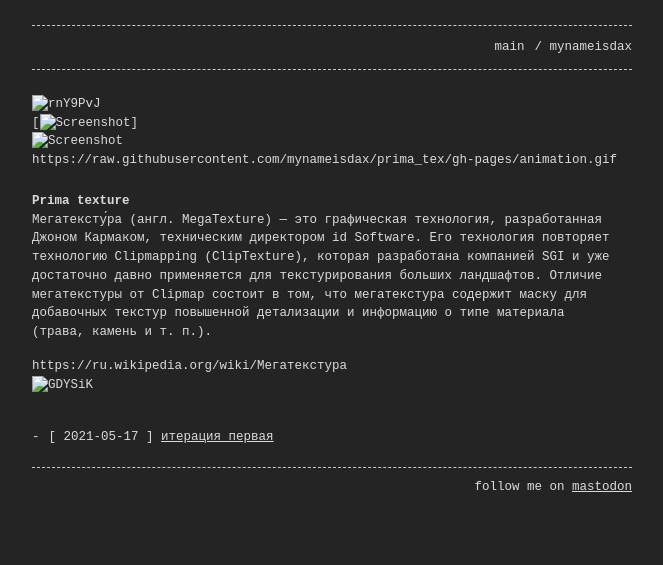
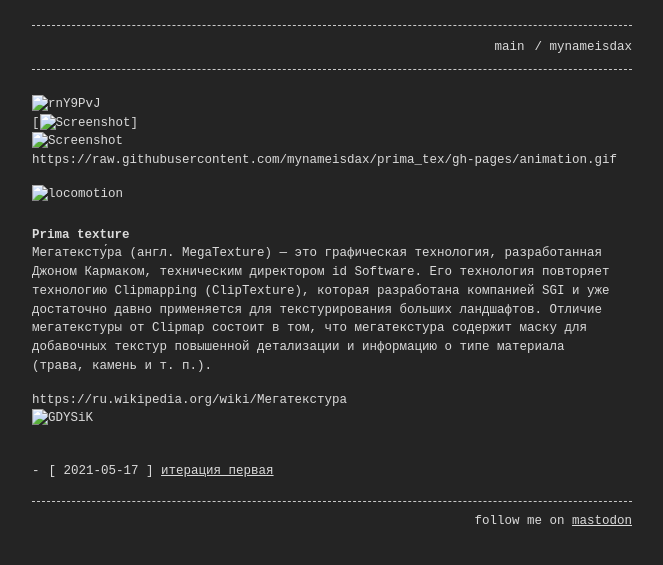
Before and after one commit to mynameisdax/prima_tex, a Jekyll site: the page built from index.md, in a window 1280 px wide. Shown: the top 565 px of the page, without its empty margins (308-971 px from the left). Built offline with Jekyll 4.4.1, drawn with Linux system fonts in a browser that asks for light colours.

Commit message:
Update index.md

```diff
--- a/index.md
+++ b/index.md
@@ -9,6 +9,9 @@ permalink: /
 <img src="https://raw.githubusercontent.com/mynameisdax/prima_tex/gh-pages/animation.gif" width="550" title="Screenshot">
 https://raw.githubusercontent.com/mynameisdax/prima_tex/gh-pages/animation.gif
 
+
+<img src="https://https://raw.githubusercontent.com/mynameisdax/prima_tex/gh-pages/animation.gif" width="550" title="locomotion">
+
 # Prima texture
 
 Мегатексту́ра (англ. MegaTexture) — это графическая технология, разработанная Джоном Кармаком, техническим директором id Software. Его технология повторяет технологию Clipmapping (ClipTexture), которая разработана компанией SGI и уже достаточно давно применяется для текстурирования больших ландшафтов. Отличие мегатекстуры от Clipmap состоит в том, что мегатекстура содержит маску для добавочных текстур повышенной детализации и информацию о типе материала
```
